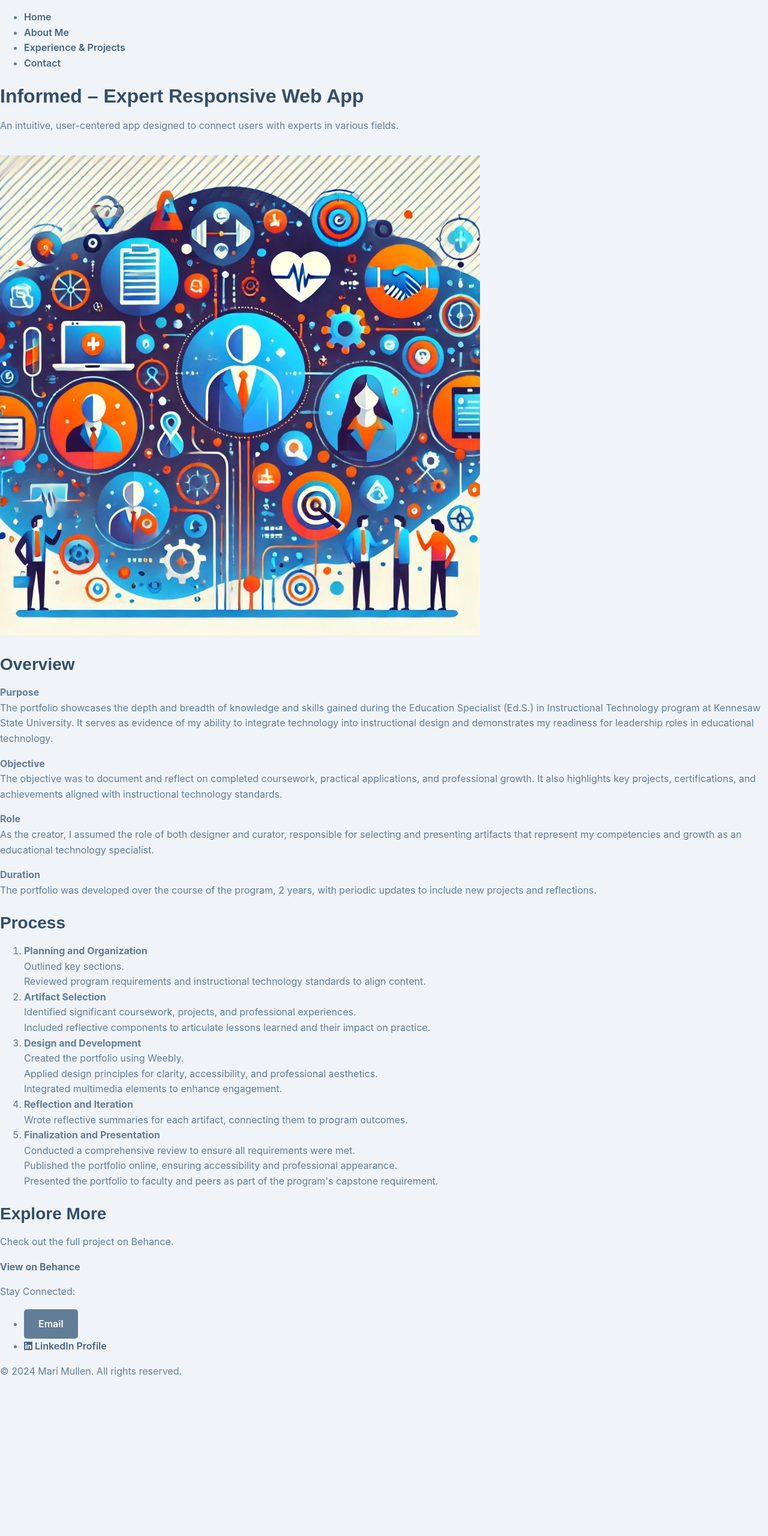
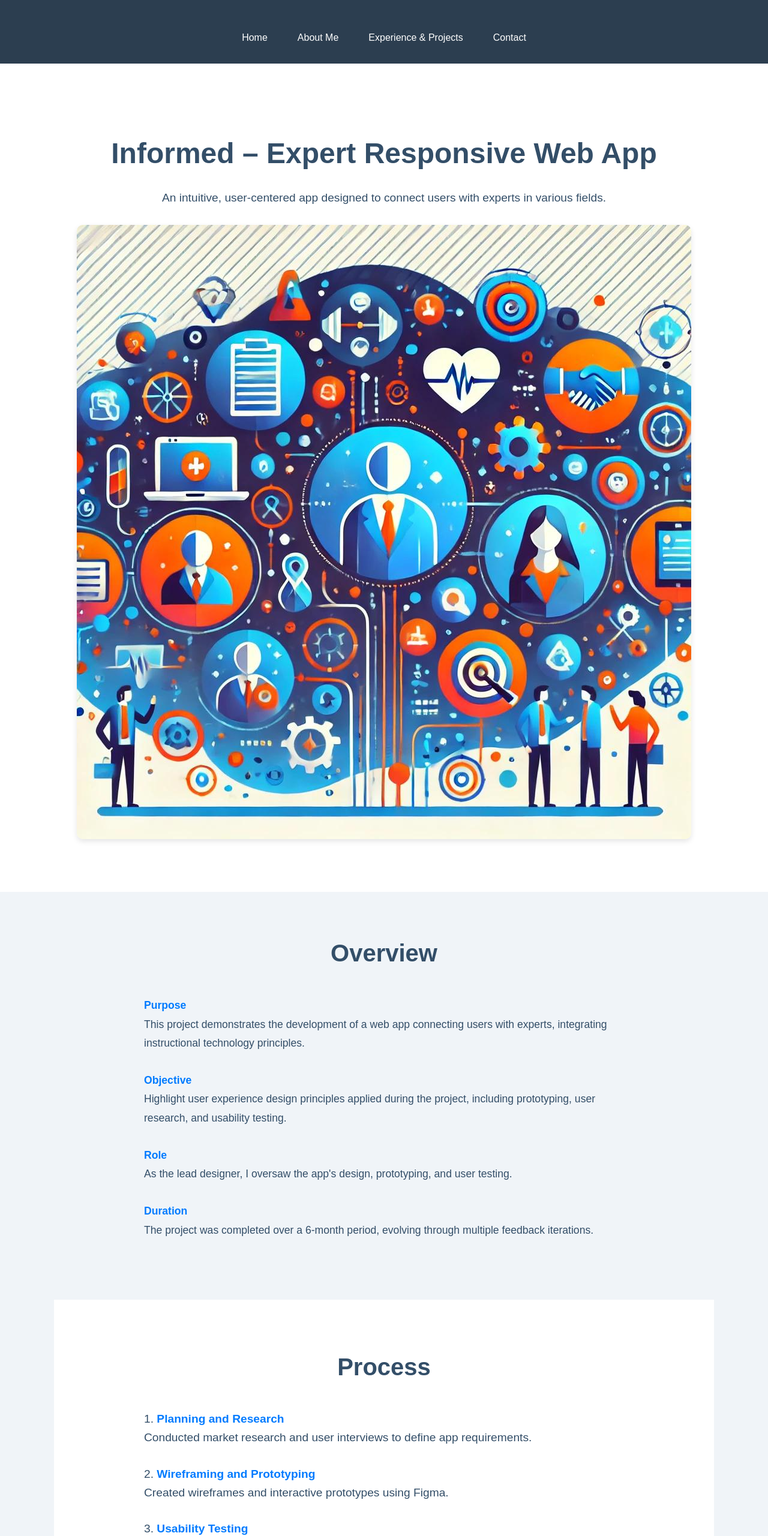
Before and after one commit to mari-mullen/portfolio-site-mmullen, a plain HTML site: page informed.html in a window 1280 px wide. Shown: the top 2561 px of the page at 60% size. Before the commit the page ends 2316 px from the top, so only its background shows below. Drawn offline with Linux system fonts and the light colour scheme.

Commit message:
Exercise 1.7
updated layouts of all 3 pages

```diff
--- a/css/styles.css
+++ b/css/styles.css
@@ -1,136 +1,300 @@
-/* Define Brand Colors */
-:root {
-  --primary-light-grey: #f0f4f8;
-  --soft-grey: #d9e2ec;
-  --muted-grey: #bcccdc;
-  --neutral-grey: #9fb3c8;
-  --steel-grey: #829ab1;
-  --slate-grey: #627d98;
-  --charcoal-grey: #334e68;
-  --highlight-blue: #486581;
-  --frost-grey: #e6eff7;
+/* General Reset and Box Sizing */
+* {
+  margin: 0;
+  padding: 0;
+  box-sizing: border-box;
 }
 
-/* Typography - Google Font */
-@import url('https://fonts.googleapis.com/css2?family=Inter:wght@300;400;600;700&display=swap');
-@import url('https://fonts.googleapis.com/css2?family=Montserrat:wght@400;600;700&display=swap');
-@import url('https://fonts.googleapis.com/css2?family=Source+Sans+Pro:wght@400;600&display=swap');
+/* Body and Typography */
+body {
+  font-family: 'Poppins', sans-serif;
+  line-height: 1.6;
+  color: #334e68;
+  background-color: #f0f4f8;
+}
 
-body {
-  font-family: 'Inter', sans-serif;
-  font-size: 16px;
-  font-weight: 400;
-  line-height: 1.6;
-  color: var(--slate-grey);
-  background-color: var(--primary-light-grey);
-  margin: 0;
+/* Container for Centering Content */
+.container {
+  width: 90%;
+  max-width: 1100px;
+  margin: 0 auto;
+  padding: 20px;
+}
+
+/* Header Styling (All Pages) */
+header {
+  background-color: #486581;
+  padding: 30px 0;
+  text-align: center;
+}
+
+header nav ul {
+  list-style: none;
+  display: flex;
+  justify-content: center;
+}
+
+header nav ul li {
+  margin: 0 25px;
+}
+
+header nav ul li a {
+  color: #e6eff7;
+  text-decoration: none;
+  font-weight: 500;
+}
+
+header nav ul li a:hover {
+  text-decoration: underline;
+}
+
+/* Hero Section (Index Page) */
+#hero {
+  text-align: center;
+  background-color: #bcccdc;
+  padding: 100px 20px;
+}
+
+#hero h1 {
+  font-size: 3rem;
+  margin-bottom: 20px;
+}
+
+#hero p {
+  font-size: 1.2rem;
+  margin-bottom: 30px;
+}
+
+/* About Section */
+#about {
+  padding: 80px 20px;
+  background-color: #fff;
+  text-align: center;
+}
+
+#about h1 {
+  font-size: 3rem;
+  margin-bottom: 30px;
+}
+
+#about p {
+  font-size: 1.2rem;
+  max-width: 800px;
+  margin: 0 auto 30px;
+  line-height: 1.8;
+}
+
+.view-cv {
+  display: inline-block;
+  padding: 12px 30px;
+  background-color: #007bff;
+  color: white;
+  text-decoration: none;
+  font-weight: 500;
+  border-radius: 5px;
+  margin-top: 20px;
+}
+
+.view-cv:hover {
+  background-color: #0056b3;
+}
+
+/* Skills and Tools Sections (About Page) */
+#skills,
+#tools {
+  padding: 60px 20px;
+  text-align: center;
+}
+
+#skills h2,
+#tools h2 {
+  font-size: 2.5rem;
+  margin-bottom: 40px;
+}
+
+#skills ul,
+#tools ul {
+  list-style: none;
   padding: 0;
 }
 
-h1,
-h2,
-h3,
-h4,
-h5,
-h6 {
-  font-family: 'Montserrat', sans-serif;
-  font-weight: 700;
-  color: var(--charcoal-grey);
-  line-height: 1.3;
-  margin-bottom: 0.5em;
+#skills li,
+#tools li {
+  font-size: 1.2rem;
+  margin-bottom: 15px;
 }
 
-h1 {
-  font-size: 32px;
-  font-weight: 700;
+#skills li strong {
+  color: #007bff;
 }
 
-h2 {
-  font-size: 28px;
-  font-weight: 700;
+/* Project Hero Section (Informed Page) */
+.project-hero {
+  text-align: center;
+  padding: 80px 20px;
+  background-color: #fff;
 }
 
-h3 {
-  font-size: 24px;
-  font-weight: 600;
+.project-hero h1 {
+  font-size: 3rem;
+  margin-bottom: 20px;
 }
 
-.subtitle {
-  font-family: 'Montserrat', sans-serif;
-  font-size: 18px;
-  font-weight: 400;
+.project-hero p {
+  font-size: 1.2rem;
+  margin-bottom: 30px;
 }
 
-.subheading {
-  font-family: 'Montserrat', sans-serif;
-  font-size: 20px;
-  font-weight: 400;
+.project-hero img {
+  border-radius: 10px;
+  box-shadow: 0 4px 10px rgba(0, 0, 0, 0.1);
 }
 
-.section-header {
-  font-family: 'Montserrat', sans-serif;
-  font-size: 24px;
-  font-weight: 600;
+/* Project Overview Section (Informed Page) */
+.project-overview {
+  padding: 70px 20px;
+  background-color: #f0f4f8;
 }
 
-.quote {
-  font-family: 'Source Sans Pro', sans-serif;
-  font-size: 18px;
-  font-weight: 400;
-  font-style: italic;
+.project-overview h2 {
+  font-size: 2.5rem;
+  margin-bottom: 40px;
+  text-align: center;
 }
 
-.caption {
-  font-family: 'Source Sans Pro', sans-serif;
-  font-size: 14px;
-  font-weight: 400;
-  color: var(--muted-grey);
+.project-overview p {
+  font-size: 1.1rem;
+  margin-bottom: 30px;
+  max-width: 800px;
+  margin-left: auto;
+  margin-right: auto;
+  line-height: 1.8;
 }
 
-p {
-  margin-bottom: 1em;
+.project-overview strong {
+  color: #007bff;
 }
 
-/* Link Styling */
-a {
-  color: var(--highlight-blue);
-  text-decoration: none;
-  font-weight: 600;
-  transition: color 0.3s ease;
+/* Project Process Section (Informed Page) */
+.project-process {
+  padding: 80px 20px;
+  background-color: #fff;
 }
 
-a:hover {
-  color: var(--charcoal-grey);
+.project-process h2 {
+  font-size: 2.5rem;
+  margin-bottom: 40px;
+  text-align: center;
+}
+
+.project-process ol {
+  list-style-position: inside;
+  max-width: 800px;
+  margin: 0 auto;
+}
+
+.project-process ol li {
+  font-size: 1.2rem;
+  margin-bottom: 30px;
+}
+
+.project-process ol li strong {
+  color: #007bff;
+}
+
+/* Call to Action Section (Informed Page) */
+.cta {
+  text-align: center;
+  padding: 80px 20px;
+  background-color: #bcccdc;
+}
+
+.cta h2 {
+  font-size: 2.8rem;
+  margin-bottom: 20px;
+}
+
+.cta p {
+  font-size: 1.2rem;
+  margin-bottom: 30px;
+}
+
+.btn {
+  display: inline-block;
+  padding: 15px 30px;
+  background-color: #007bff;
+  color: white;
+  text-decoration: none;
+  font-size: 1.1rem;
+  border-radius: 5px;
+}
+
+.btn:hover {
+  background-color: #0056b3;
+}
+
+/* Footer Section (All Pages) */
+footer {
+  background-color: #334e68;
+  color: white;
+  padding: 50px 20px;
+  text-align: center;
+}
+
+footer ul {
+  list-style: none;
+  padding: 0;
+  margin-top: 20px;
+}
+
+footer ul li {
+  display: inline;
+  margin: 0 15px;
+}
+
+footer ul li a {
+  color: #ffd580;
+  text-decoration: none;
+  font-size: 1.1rem;
+}
+
+footer ul li a:hover {
   text-decoration: underline;
 }
 
-/* Button Styling */
-.button {
-  display: inline-block;
-  background-color: var(--highlight-blue);
-  color: white;
-  padding: 12px 24px;
-  font-size: 1em;
-  font-weight: 600;
-  border: none;
-  border-radius: 5px;
-  cursor: pointer;
-  transition: background-color 0.3s ease;
+footer p {
+  margin-top: 30px;
+  font-size: 0.9rem;
 }
 
-.button:hover {
-  background-color: var(--charcoal-grey);
+/* Header Styling (Index Page) */
+header {
+  background-color: #2c3e50;  /* Darker Blue for Contrast */
+  padding: 30px 0;
+  text-align: center;
 }
 
-/* Specific Buttons */
-.read-more {
-  background-color: var(--steel-grey);
+header img {
+  max-width: 200px;
 }
 
-.view-cv {
-  background-color: var(--neutral-grey);
+header nav ul {
+  list-style: none;
+  display: flex;
+  justify-content: center;
+  margin-top: 20px;
 }
 
-.email-button {
-  background-color: var(--slate-grey);
+header nav ul li {
+  margin: 0 25px;
 }
+
+header nav ul li a {
+  color: #fff;  /* White for Better Visibility */
+  text-decoration: none;
+  font-weight: 500;
+}
+
+header nav ul li a:hover {
+  text-decoration: underline;
+}
--- a/informed.html
+++ b/informed.html
@@ -21,45 +21,42 @@
     </header>
 
     <main>
+        <!-- Project Hero Section -->
         <section class="project-hero">
             <h1>Informed – Expert Responsive Web App</h1>
             <p>An intuitive, user-centered app designed to connect users with experts in various fields.</p>
-            <img src="img/informed/expert_app_illustration.jpeg" alt="Informed Expert App" style="width:100%; max-width:800px; margin-top:20px;">
+            <img src="img/informed/expert_app_illustration.jpeg" alt="Informed Expert App">
         </section>
 
-        <div class="project-overview">
+        <!-- Project Overview Section -->
+        <div class="project-overview container">
             <h2>Overview</h2>
             <p><strong>Purpose</strong><br>
-            The portfolio showcases the depth and breadth of knowledge and skills gained during the Education Specialist (Ed.S.) in Instructional Technology program at Kennesaw State University. It serves as evidence of my ability to integrate technology into instructional design and demonstrates my readiness for leadership roles in educational technology.</p>
+            This project demonstrates the development of a web app connecting users with experts, integrating instructional technology principles.</p>
             <p><strong>Objective</strong><br>
-            The objective was to document and reflect on completed coursework, practical applications, and professional growth. It also highlights key projects, certifications, and achievements aligned with instructional technology standards.</p>
+            Highlight user experience design principles applied during the project, including prototyping, user research, and usability testing.</p>
             <p><strong>Role</strong><br>
-            As the creator, I assumed the role of both designer and curator, responsible for selecting and presenting artifacts that represent my competencies and growth as an educational technology specialist.</p>
+            As the lead designer, I oversaw the app's design, prototyping, and user testing.</p>
             <p><strong>Duration</strong><br>
-            The portfolio was developed over the course of the program, 2 years, with periodic updates to include new projects and reflections.</p>
+            The project was completed over a 6-month period, evolving through multiple feedback iterations.</p>
         </div>
 
-        <div class="project-process">
+        <!-- Project Process Section -->
+        <div class="project-process container">
             <h2>Process</h2>
             <ol>
-                <li><strong>Planning and Organization</strong><br>
-                Outlined key sections.<br>
-                Reviewed program requirements and instructional technology standards to align content.</li>
-                <li><strong>Artifact Selection</strong><br>
-                Identified significant coursework, projects, and professional experiences.<br>
-                Included reflective components to articulate lessons learned and their impact on practice.</li>
-                <li><strong>Design and Development</strong><br>
-                Created the portfolio using Weebly.<br>
-                Applied design principles for clarity, accessibility, and professional aesthetics.<br>
-                Integrated multimedia elements to enhance engagement.</li>
-                <li><strong>Reflection and Iteration</strong><br>
-                Wrote reflective summaries for each artifact, connecting them to program outcomes.</li>
-                <li><strong>Finalization and Presentation</strong><br>
-                Conducted a comprehensive review to ensure all requirements were met.<br>
-                Published the portfolio online, ensuring accessibility and professional appearance.<br>
-                Presented the portfolio to faculty and peers as part of the program's capstone requirement.</li>
+                <li><strong>Planning and Research</strong><br>
+                Conducted market research and user interviews to define app requirements.</li>
+                <li><strong>Wireframing and Prototyping</strong><br>
+                Created wireframes and interactive prototypes using Figma.</li>
+                <li><strong>Usability Testing</strong><br>
+                Gathered user feedback and refined designs based on results.</li>
+                <li><strong>Launch</strong><br>
+                Finalized the app and launched it with extensive QA testing.</li>
             </ol>
         </div>
+
+        <!-- Call to Action -->
         <section class="cta">
             <h2>Explore More</h2>
             <p>Check out the full project on Behance.</p>
@@ -69,17 +66,11 @@
 
     <!-- Footer Section -->
     <footer>
-    <div>
+        <div class="container">
             <p>Stay Connected:</p>
             <ul>
-        <li>
-          <a href="mailto:mari.mullen@icloud.com" class="button email-button">Email</a>
-        </li>
-        <li>
-          <a href="https://www.linkedin.com/in/mari-mullen" target="_blank" rel="noopener noreferrer">
-            <i class="fab fa-linkedin"></i> LinkedIn Profile
-          </a>
-        </li>
+                <li><a href="mailto:mari.mullen@icloud.com" class="footer-link">Email</a></li>
+                <li><a href="https://www.linkedin.com/in/mari-mullen" target="_blank">LinkedIn</a></li>
             </ul>
             <p>&copy; 2024 Mari Mullen. All rights reserved.</p>
         </div>
```
Also changed, not shown: about.html (+11 -21 lines), index.html (+14 -18 lines). Lines whose indentation alone changed are shown as unchanged.
